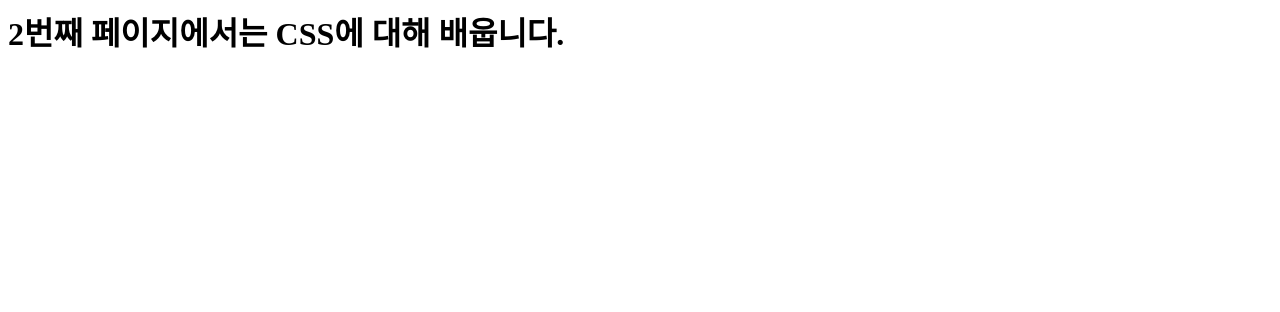
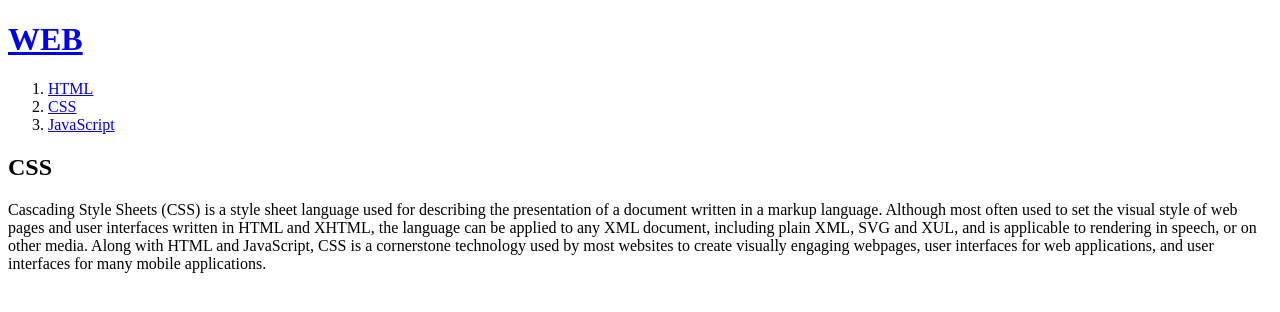
Before and after one commit to stat-yongsan/web1, a plain HTML site: page 2.html in a window 1280 px wide. Drawn offline with Linux system fonts and the light colour scheme.

Commit message:
Update 2.html

```diff
--- a/2.html
+++ b/2.html
@@ -1,21 +1,19 @@
-<!html doctype>
+<!doctype html>
+<html>
 <head>
-<title>WEB1 - CSS</title>
-<meta charset='utf-8'>
-  <!-- Global site tag (gtag.js) - Google Analytics -->
-<script async src="https://www.googletagmanager.com/gtag/js?id=UA-177197340-1"></script>
-<script>
-  window.dataLayer = window.dataLayer || [];
-  function gtag(){dataLayer.push(arguments);}
-  gtag('js', new Date());
-
-  gtag('config', 'UA-177197340-1');
-</script>
+  <title>WEB1 - CSS</title>
+  <meta charset="utf-8">
 </head>
-
 <body>
-
-<h1>2번째 페이지에서는 CSS에 대해 배웁니다.</h1>
-
-
+  <h1><a href="index.html">WEB</a></h1>
+  <ol>
+    <li><a href="1.html">HTML</a></li>
+    <li><a href="2.html">CSS</a></li>
+    <li><a href="3.html">JavaScript</a></li>
+  </ol>
+  <h2>CSS</h2>
+  <p>
+    Cascading Style Sheets (CSS) is a style sheet language used for describing the presentation of a document written in a markup language. Although most often used to set the visual style of web pages and user interfaces written in HTML and XHTML, the language can be applied to any XML document, including plain XML, SVG and XUL, and is applicable to rendering in speech, or on other media. Along with HTML and JavaScript, CSS is a cornerstone technology used by most websites to create visually engaging webpages, user interfaces for web applications, and user interfaces for many mobile applications.
+  </p>
 </body>
+</html>
```
